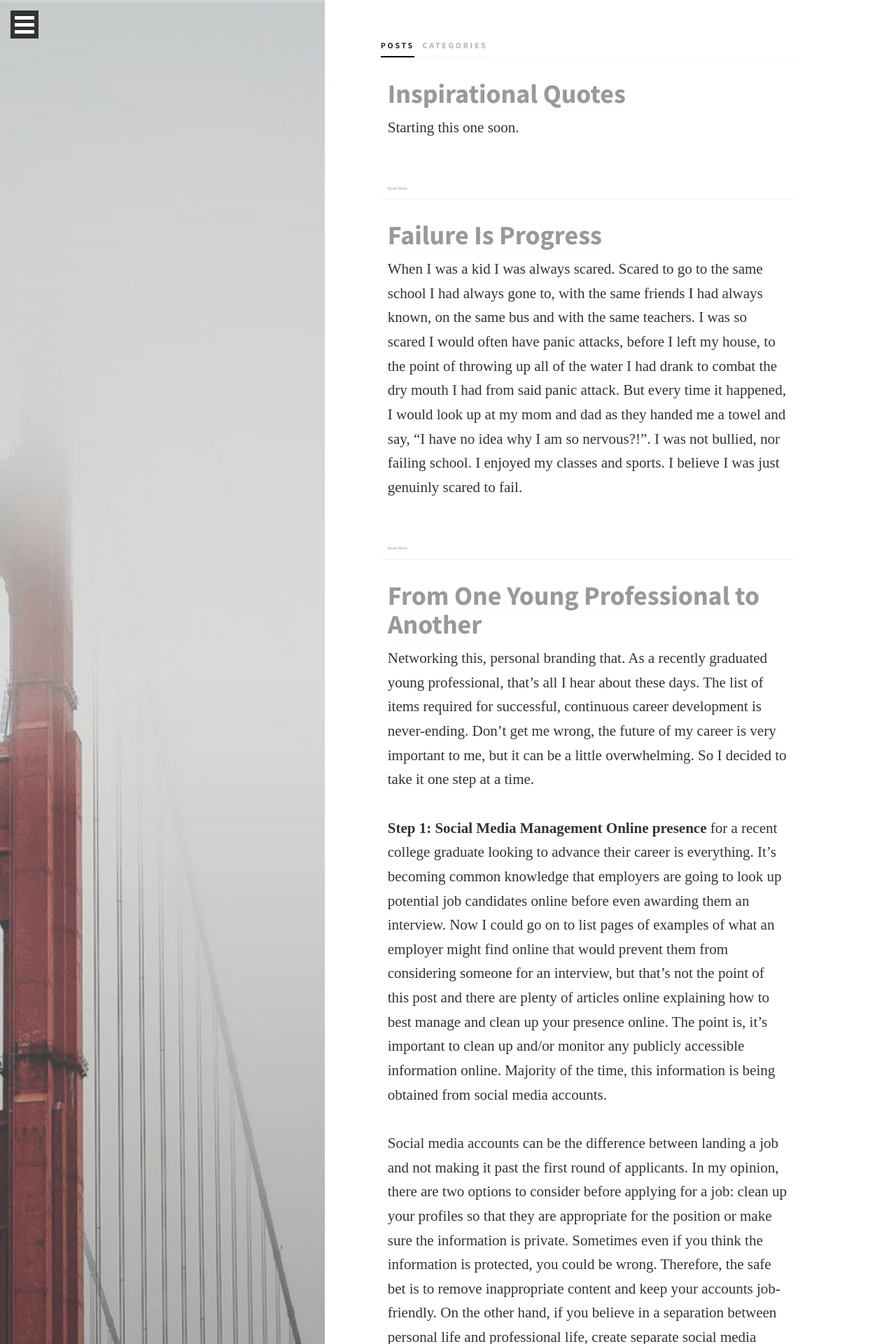
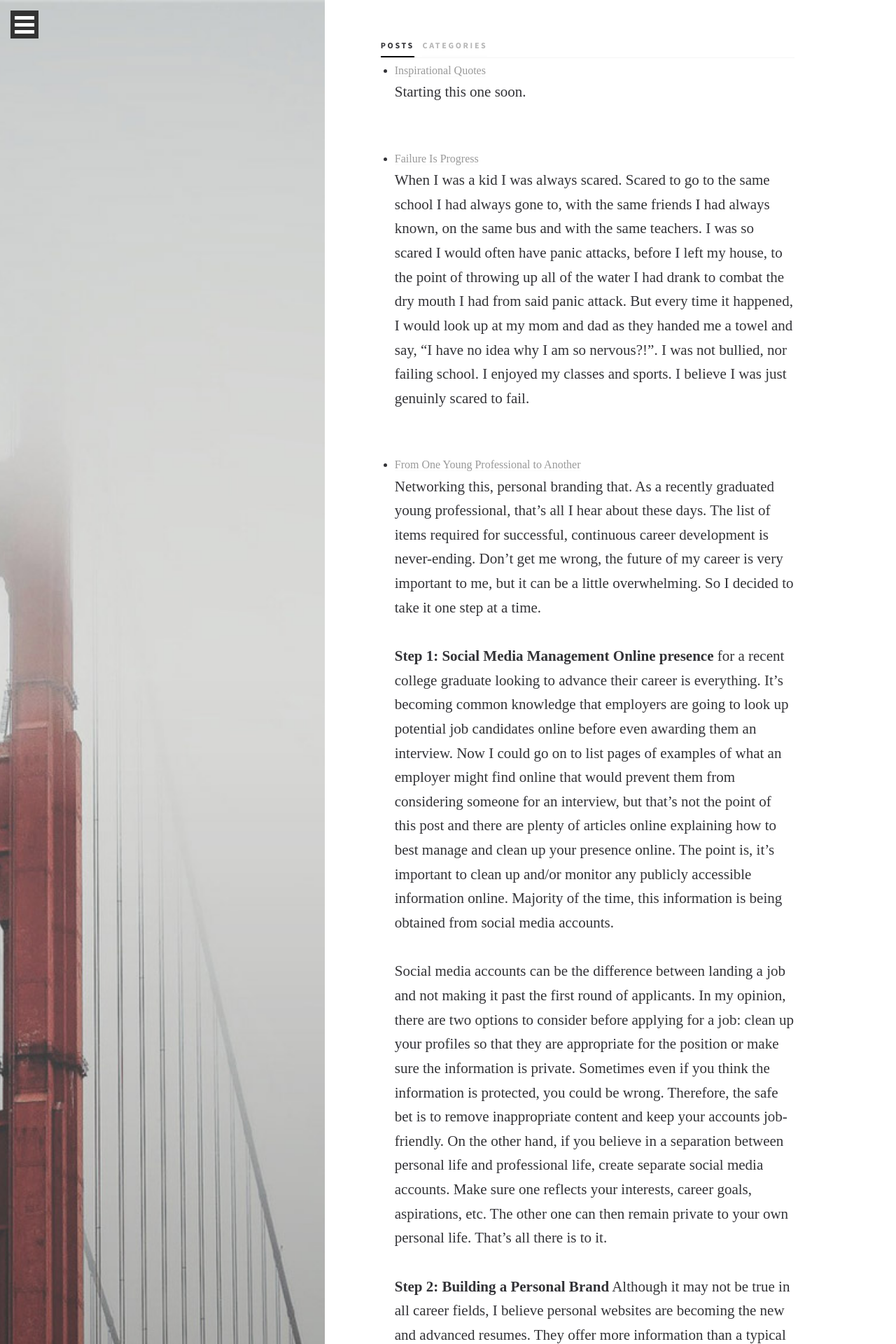
Before and after one commit to EJBlog/EJBlog.github.io, a Jekyll site: the page built from index.html, in a window 1280 px wide. Shown: the top 1920 px of the page at 70% size. Built offline with Jekyll 4.4.1, drawn with Linux system fonts in a browser that asks for light colours; nearby versions of some CDN libraries; some web fonts are replaced.

Commit message:
Testing different look

```diff
--- a/_layouts/default.html
+++ b/_layouts/default.html
@@ -93,23 +93,14 @@
                     </div>
 
                     <div class="home-page-posts animated fadeIn ">
-            			{% for post in site.posts %}
-
-                        <article class="post">
-                            <div class="posts">
-
-				 	   <h1><a href="{{ site.baseurl }}{{ post.url }}">{{ post.title }}</a></h1>
-
-      					<div class="entry">
-        				{{ post.excerpt }}
-      					</div>
-							<div>
-      						<a href="{{ site.baseurl }}{{ post.url }}" class="read-more">Read More</a>
-							</div>
-
-							</div>
-    					</article>
-						{% endfor %}
+						<ul>
+						  {% for post in site.posts %}
+						    <li>
+						      <a href="{{ post.url }}">{{ post.title }}</a>
+						      {{ post.excerpt }}
+						    </li>
+						  {% endfor %}
+						</ul>
 					</div>
 			</div>
 
```
